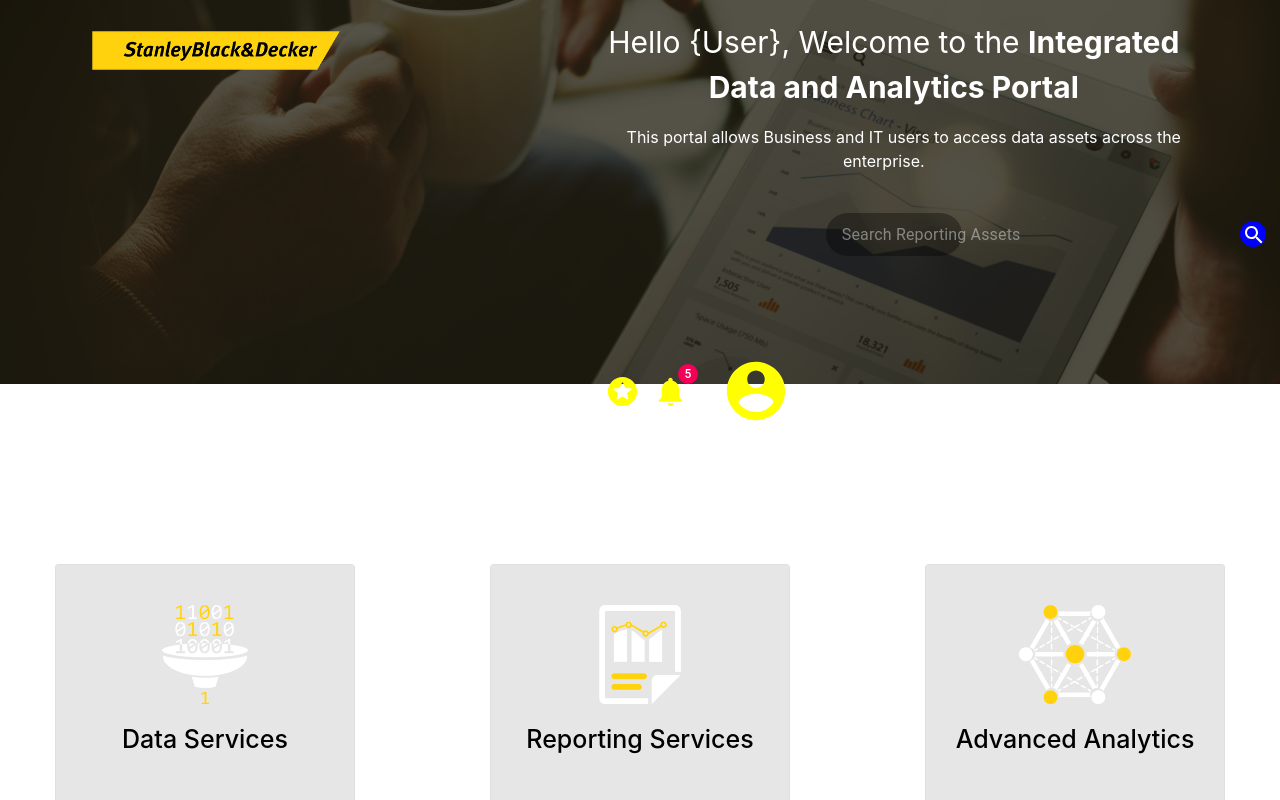
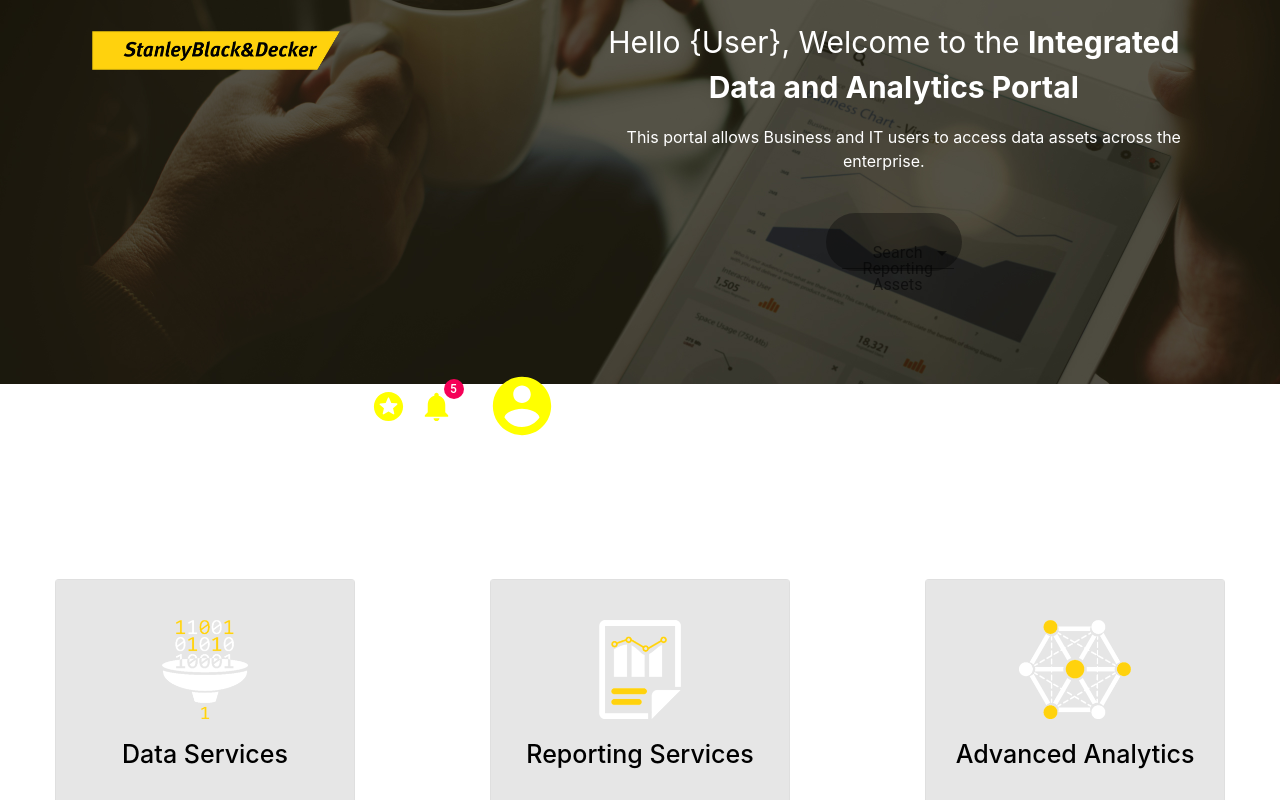
Before and after one commit to adwaitwadekar/MarketPlace, a React (Create React App) app: page / in a window 1280 px wide. Built offline with nearby package versions, Linux system fonts and the light colour scheme.

Commit message:
add autocomplete searchbox

```diff
--- a/package.json
+++ b/package.json
@@ -5,6 +5,7 @@
   "dependencies": {
     "@material-ui/core": "^4.11.3",
     "@material-ui/icons": "^4.11.2",
+    "@material-ui/lab": "^4.0.0-alpha.57",
     "@testing-library/jest-dom": "^5.11.9",
     "@testing-library/react": "^11.2.5",
     "@testing-library/user-event": "^12.7.1",
--- a/src/App.js
+++ b/src/App.js
@@ -16,8 +16,13 @@ import AccountCircle from '@material-ui/icons/AccountCircle';
 import CalendarTodaySharpIcon from '@material-ui/icons/CalendarTodaySharp';
 import HelpIcon from '@material-ui/icons/Help';
 import CloseIcon from '@material-ui/icons/Close';
+import Divider from '@material-ui/core/Divider'
+import Autocomplete from '@material-ui/lab/Autocomplete';
+import TextField from '@material-ui/core/TextField';
 import { withStyles } from "@material-ui/core/styles";
 import { fade, makeStyles } from '@material-ui/core/styles';
+import { top100Films } from './sampleData.js'
+
 
 // React Router Components
 import {
@@ -168,8 +173,10 @@ function Home() {
                         This portal allows Business and IT users to access data assets across the enterprise.
                     </WhiteTextTypography>
                     { /* Search Bar */}
+
                     <Grid className={classes.search}>
-                        <InputBase
+
+                        {/* <InputBase
                             placeholder="Search Reporting Assets"
                             classes={{
                                 root: classes.inputRoot,
@@ -179,9 +186,20 @@ function Home() {
                         />
                         <div className={classes.searchIcon}>
                             <SearchIcon />
-                        </div>
+                        </div> */}
+
+                        <Autocomplete
+                        id="combo-box-demo"
+                        options={top100Films}
+                        getOptionLabel={(option) => option.title}
+                        style={{ width: 450 }}
+                        renderInput={(params) => <TextField {...params} label="Search Reporting Assets" />}
+                        />
+
                     </Grid>
+
                 {/* Header Icons */}
+                {/* Wrap */}
                 </Grid>
                 <Grid item className={classes.root} style={{paddingLeft: '11em', color:"yellow"}}>
                     <IconButton aria-label="favorite icon" color="inherit" style={{margin:0, padding:0}}>
@@ -198,6 +216,7 @@ function Home() {
                         <AccountCircle style={{width: '70px', height:'70px'}} />
                     </IconButton>
                 </Grid>
+                <Divider />
             </Grid>
             {/* Card Carousel */}
             <Grid
--- /dev/null
+++ b/src/sampleData.js
@@ -0,0 +1,102 @@
+export const top100Films = [
+    { title: 'The Shawshank Redemption', year: 1994 },
+    { title: 'The Godfather', year: 1972 },
+    { title: 'The Godfather: Part II', year: 1974 },
+    { title: 'The Dark Knight', year: 2008 },
+    { title: '12 Angry Men', year: 1957 },
+    { title: "Schindler's List", year: 1993 },
+    { title: 'Pulp Fiction', year: 1994 },
+    { title: 'The Lord of the Rings: The Return of the King', year: 2003 },
+    { title: 'The Good, the Bad and the Ugly', year: 1966 },
+    { title: 'Fight Club', year: 1999 },
+    { title: 'The Lord of the Rings: The Fellowship of the Ring', year: 2001 },
+    { title: 'Star Wars: Episode V - The Empire Strikes Back', year: 1980 },
+    { title: 'Forrest Gump', year: 1994 },
+    { title: 'Inception', year: 2010 },
+    { title: 'The Lord of the Rings: The Two Towers', year: 2002 },
+    { title: "One Flew Over the Cuckoo's Nest", year: 1975 },
+    { title: 'Goodfellas', year: 1990 },
+    { title: 'The Matrix', year: 1999 },
+    { title: 'Seven Samurai', year: 1954 },
+    { title: 'Star Wars: Episode IV - A New Hope', year: 1977 },
+    { title: 'City of God', year: 2002 },
+    { title: 'Se7en', year: 1995 },
+    { title: 'The Silence of the Lambs', year: 1991 },
+    { title: "It's a Wonderful Life", year: 1946 },
+    { title: 'Life Is Beautiful', year: 1997 },
+    { title: 'The Usual Suspects', year: 1995 },
+    { title: 'Léon: The Professional', year: 1994 },
+    { title: 'Spirited Away', year: 2001 },
+    { title: 'Saving Private Ryan', year: 1998 },
+    { title: 'Once Upon a Time in the West', year: 1968 },
+    { title: 'American History X', year: 1998 },
+    { title: 'Interstellar', year: 2014 },
+    { title: 'Casablanca', year: 1942 },
+    { title: 'City Lights', year: 1931 },
+    { title: 'Psycho', year: 1960 },
+    { title: 'The Green Mile', year: 1999 },
+    { title: 'The Intouchables', year: 2011 },
+    { title: 'Modern Times', year: 1936 },
+    { title: 'Raiders of the Lost Ark', year: 1981 },
+    { title: 'Rear Window', year: 1954 },
+    { title: 'The Pianist', year: 2002 },
+    { title: 'The Departed', year: 2006 },
+    { title: 'Terminator 2: Judgment Day', year: 1991 },
+    { title: 'Back to the Future', year: 1985 },
+    { title: 'Whiplash', year: 2014 },
+    { title: 'Gladiator', year: 2000 },
+    { title: 'Memento', year: 2000 },
+    { title: 'The Prestige', year: 2006 },
+    { title: 'The Lion King', year: 1994 },
+    { title: 'Apocalypse Now', year: 1979 },
+    { title: 'Alien', year: 1979 },
+    { title: 'Sunset Boulevard', year: 1950 },
+    { title: 'Dr. Strangelove or: How I Learned to Stop Worrying and Love the Bomb', year: 1964 },
+    { title: 'The Great Dictator', year: 1940 },
+    { title: 'Cinema Paradiso', year: 1988 },
+    { title: 'The Lives of Others', year: 2006 },
+    { title: 'Grave of the Fireflies', year: 1988 },
+    { title: 'Paths of Glory', year: 1957 },
+    { title: 'Django Unchained', year: 2012 },
+    { title: 'The Shining', year: 1980 },
+    { title: 'WALL·E', year: 2008 },
+    { title: 'American Beauty', year: 1999 },
+    { title: 'The Dark Knight Rises', year: 2012 },
+    { title: 'Princess Mononoke', year: 1997 },
+    { title: 'Aliens', year: 1986 },
+    { title: 'Oldboy', year: 2003 },
+    { title: 'Once Upon a Time in America', year: 1984 },
+    { title: 'Witness for the Prosecution', year: 1957 },
+    { title: 'Das Boot', year: 1981 },
+    { title: 'Citizen Kane', year: 1941 },
+    { title: 'North by Northwest', year: 1959 },
+    { title: 'Vertigo', year: 1958 },
+    { title: 'Star Wars: Episode VI - Return of the Jedi', year: 1983 },
+    { title: 'Reservoir Dogs', year: 1992 },
+    { title: 'Braveheart', year: 1995 },
+    { title: 'M', year: 1931 },
+    { title: 'Requiem for a Dream', year: 2000 },
+    { title: 'Amélie', year: 2001 },
+    { title: 'A Clockwork Orange', year: 1971 },
+    { title: 'Like Stars on Earth', year: 2007 },
+    { title: 'Taxi Driver', year: 1976 },
+    { title: 'Lawrence of Arabia', year: 1962 },
+    { title: 'Double Indemnity', year: 1944 },
+    { title: 'Eternal Sunshine of the Spotless Mind', year: 2004 },
+    { title: 'Amadeus', year: 1984 },
+    { title: 'To Kill a Mockingbird', year: 1962 },
+    { title: 'Toy Story 3', year: 2010 },
+    { title: 'Logan', year: 2017 },
+    { title: 'Full Metal Jacket', year: 1987 },
+    { title: 'Dangal', year: 2016 },
+    { title: 'The Sting', year: 1973 },
+    { title: '2001: A Space Odyssey', year: 1968 },
+    { title: "Singin' in the Rain", year: 1952 },
+    { title: 'Toy Story', year: 1995 },
+    { title: 'Bicycle Thieves', year: 1948 },
+    { title: 'The Kid', year: 1921 },
+    { title: 'Inglourious Basterds', year: 2009 },
+    { title: 'Snatch', year: 2000 },
+    { title: '3 Idiots', year: 2009 },
+    { title: 'Monty Python and the Holy Grail', year: 1975 },
+  ];
```
Also changed, not shown: 1 other file (tests, documents, lock files or other folders).
